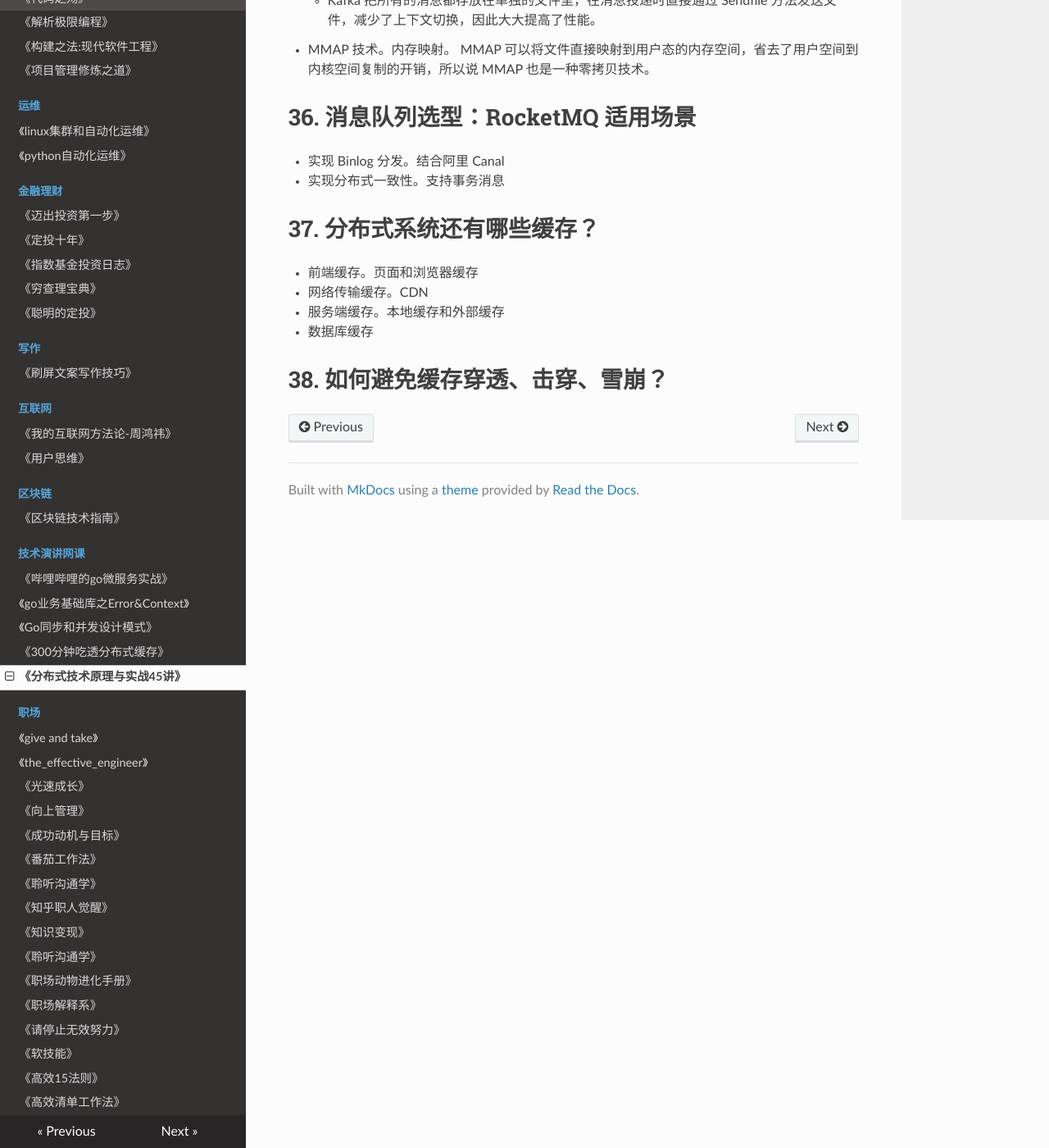
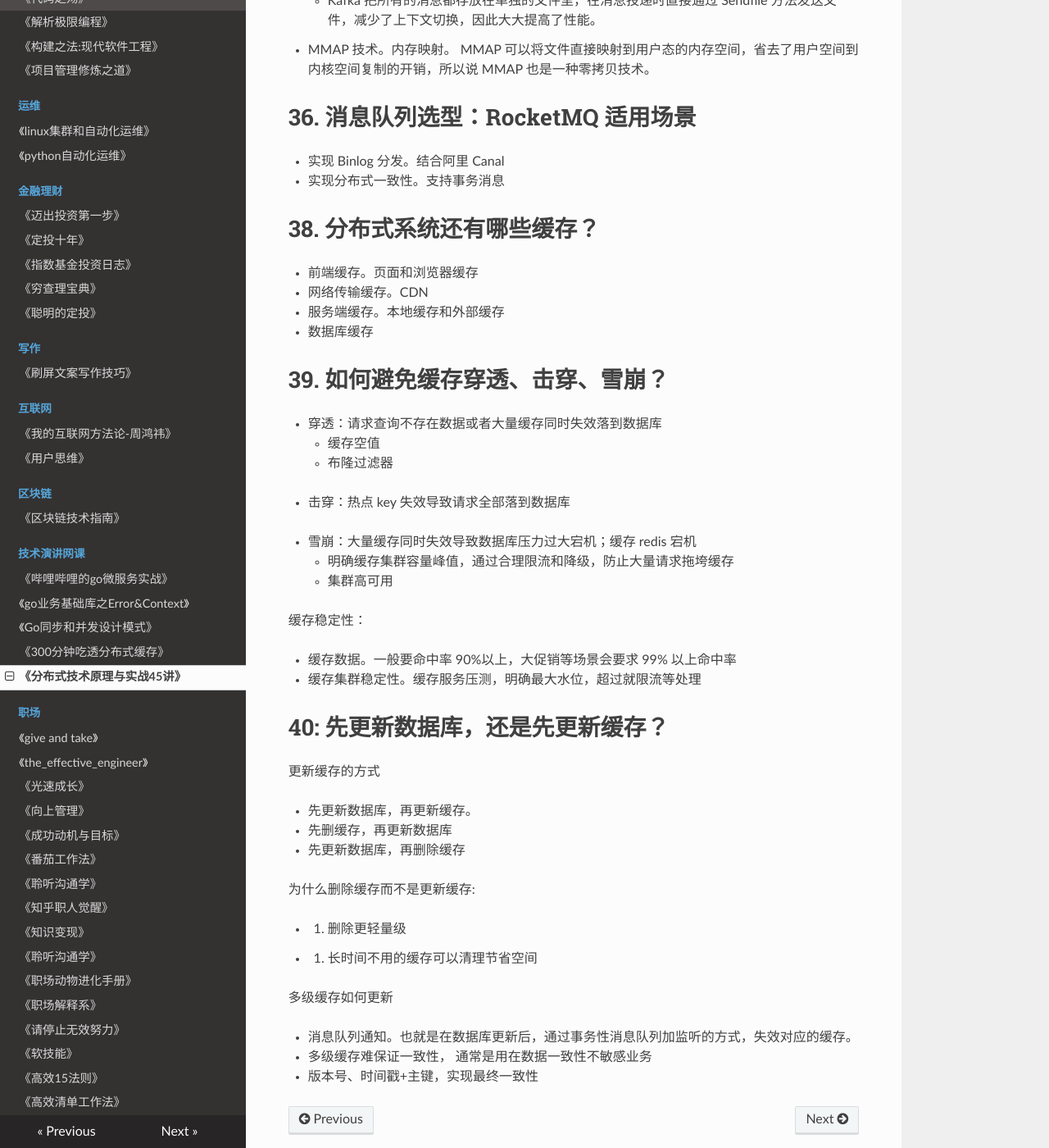
Before and after one commit to PegasusWang/booknotes, an MkDocs documentation site: the page built from docs/lecture/网课/分布式技术原理与实战45讲/分布式技术原理与实战.md, in a window 1280 px wide and 1400 px high, scrolled down 13014 px. Shown: the whole window at 82% size. Built offline with MkDocs 1.6.1, drawn with Linux system fonts in a browser that asks for light colours; nearby versions of some CDN libraries; old or Windows-style settings are respelled for this version of MkDocs.

Commit message:
先更数据库还是缓存

```diff
--- a/docs/lecture/网课/分布式技术原理与实战45讲/分布式技术原理与实战.md
+++ b/docs/lecture/网课/分布式技术原理与实战45讲/分布式技术原理与实战.md
@@ -457,11 +457,47 @@ kafka 多副本机制
 - 实现分布式一致性。支持事务消息
 
 
-# 37. 分布式系统还有哪些缓存？
+# 38. 分布式系统还有哪些缓存？
 - 前端缓存。页面和浏览器缓存
 - 网络传输缓存。CDN
 - 服务端缓存。本地缓存和外部缓存
 - 数据库缓存
 
 
-# 38. 如何避免缓存穿透、击穿、雪崩？
+# 39. 如何避免缓存穿透、击穿、雪崩？
+
+- 穿透：请求查询不存在数据或者大量缓存同时失效落到数据库
+  - 缓存空值
+  - 布隆过滤器
+
+- 击穿：热点 key 失效导致请求全部落到数据库
+
+- 雪崩：大量缓存同时失效导致数据库压力过大宕机；缓存 redis 宕机
+  - 明确缓存集群容量峰值，通过合理限流和降级，防止大量请求拖垮缓存
+  - 集群高可用
+
+
+缓存稳定性：
+
+- 缓存数据。一般要命中率 90%以上，大促销等场景会要求 99% 以上命中率
+- 缓存集群稳定性。缓存服务压测，明确最大水位，超过就限流等处理
+
+
+# 40: 先更新数据库，还是先更新缓存？
+
+更新缓存的方式
+
+- 先更新数据库，再更新缓存。
+- 先删缓存，再更新数据库
+- 先更新数据库，再删除缓存
+
+为什么删除缓存而不是更新缓存:
+
+- 1. 删除更轻量级
+- 2. 长时间不用的缓存可以清理节省空间
+
+多级缓存如何更新
+
+- 消息队列通知。也就是在数据库更新后，通过事务性消息队列加监听的方式，失效对应的缓存。
+- 多级缓存难保证一致性， 通常是用在数据一致性不敏感业务
+- 版本号、时间戳+主键，实现最终一致性
```
